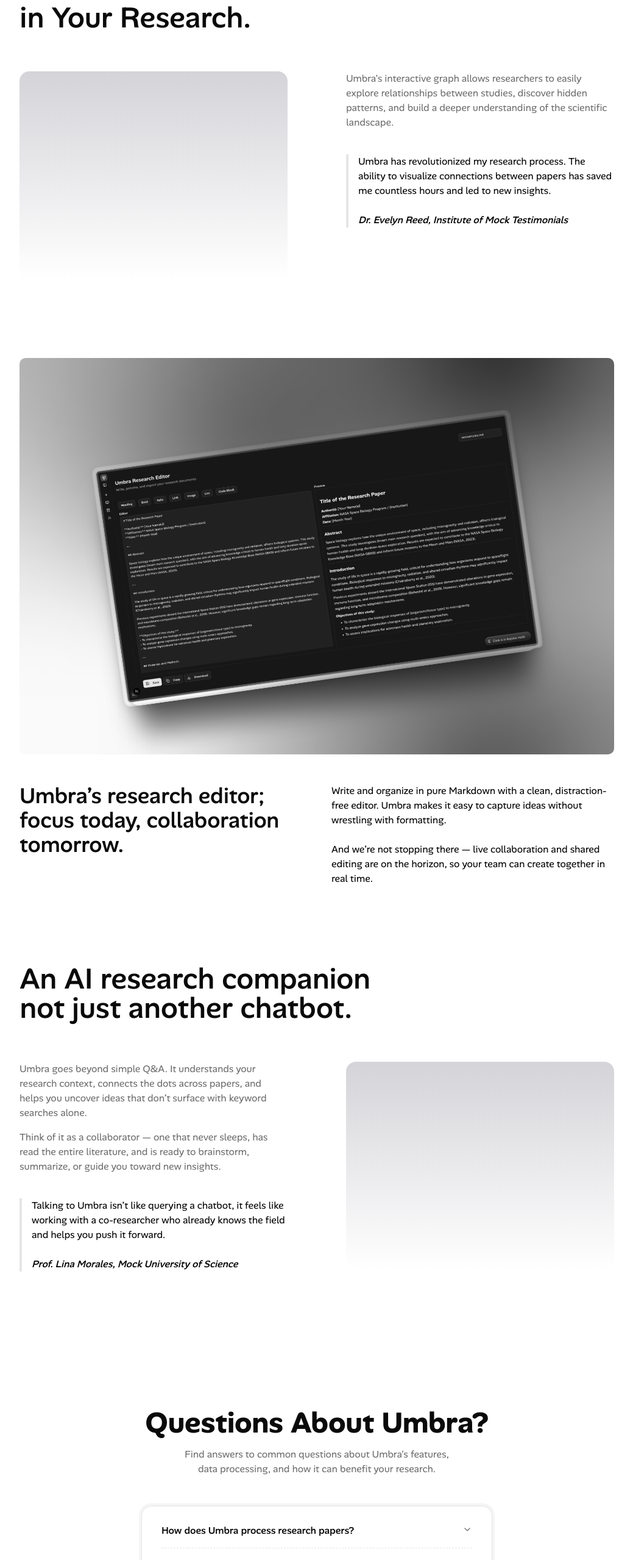
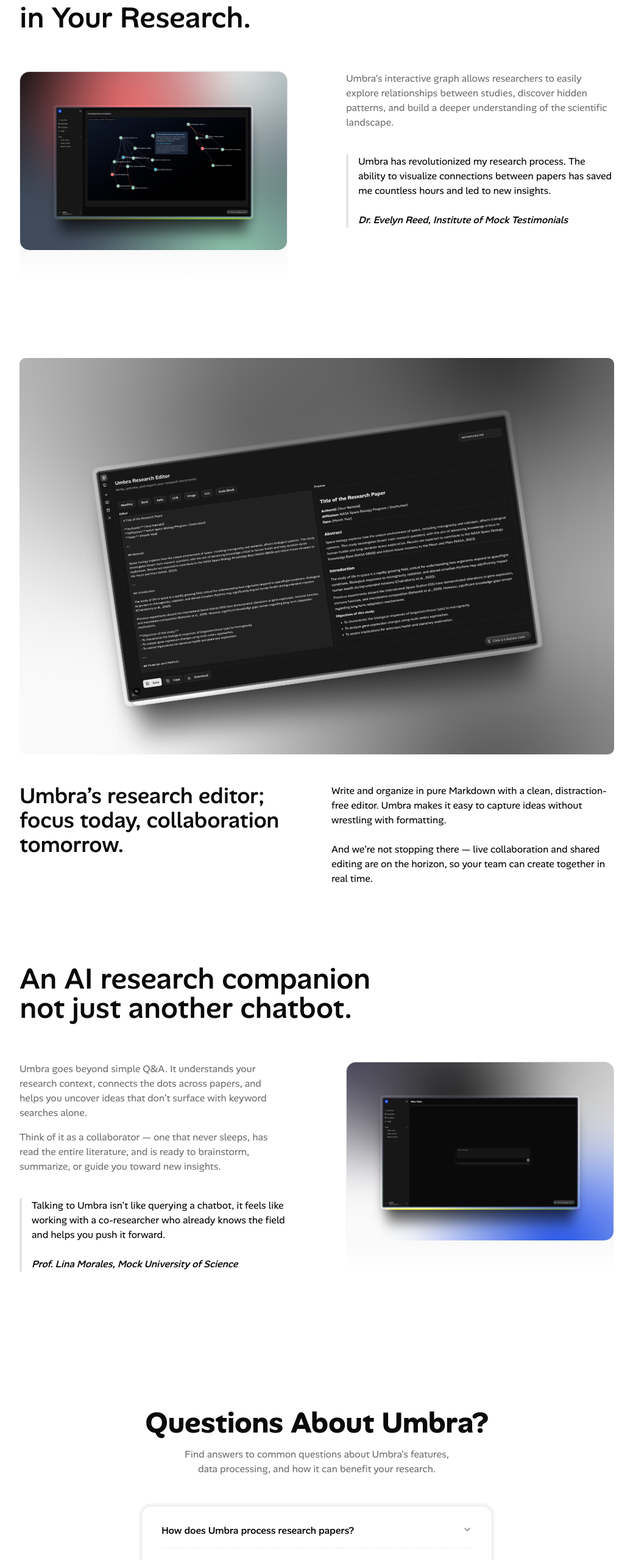
Before and after one commit to wearemasons/Umbra, a Next.js app in the folder umbra/: page / in a window 1280 px wide. Shown: the part 1388-3946 px from the top of the page at 61% size, without its empty margins (120-1159 px from the left). Built offline with nearby package versions, Linux system fonts and the light colour scheme.

Commit message:
fix some ui bugs

```diff
--- a/umbra/src/components/app-sidebar.tsx
+++ b/umbra/src/components/app-sidebar.tsx
@@ -79,7 +79,7 @@
       </SidebarHeader>
       <SidebarContent>
         <NavMain items={data.navMain} />
-        {/* <NavProjects /> */}
+        <NavProjects />
       </SidebarContent>
       <SidebarFooter>
         <NavUser user={data.user} />
--- a/umbra/src/components/content-1.tsx
+++ b/umbra/src/components/content-1.tsx
@@ -12,7 +12,7 @@
             <div className="bg-linear-to-b aspect-76/59 relative rounded-2xl from-zinc-300 to-transparent p-px dark:from-zinc-700">
               <Image
                 src="/editor.png"
-                className="hidden rounded-[15px] dark:block transition-transform duration-300 hover:scale-125"
+                className="rounded-[15px] transition-transform duration-300 hover:scale-125"
                 alt="Umbra's Research Editor"
                 width={1207}
                 height={929}
--- a/umbra/src/components/content-3.tsx
+++ b/umbra/src/components/content-3.tsx
@@ -45,7 +45,7 @@
             <div className="bg-linear-to-b aspect-76/59 relative rounded-2xl from-zinc-300 to-transparent p-px dark:from-zinc-700">
               <Image
                 src="/chat.png"
-                className="hidden rounded-[15px] dark:block transition-transform duration-300 hover:scale-125"
+                className="rounded-[15px] transition-transform duration-300 hover:scale-125"
                 alt="Umbra's AI Research Companion"
                 width={1207}
                 height={929}
--- a/umbra/src/components/footer.tsx
+++ b/umbra/src/components/footer.tsx
@@ -6,7 +6,9 @@
     <footer className="py-16 md:py-32">
       <div className="mx-auto max-w-5xl px-6">
         <Link href="/" aria-label="go home" className="mx-auto block size-fit">
-          <Logo />
+          <span className="font-lobster text-2xl select-none  text-shadow-white dark:text-white">
+            Umbra
+          </span>
         </Link>
         <span className="text-muted-foreground block text-center text-sm">
           {" "}
```
